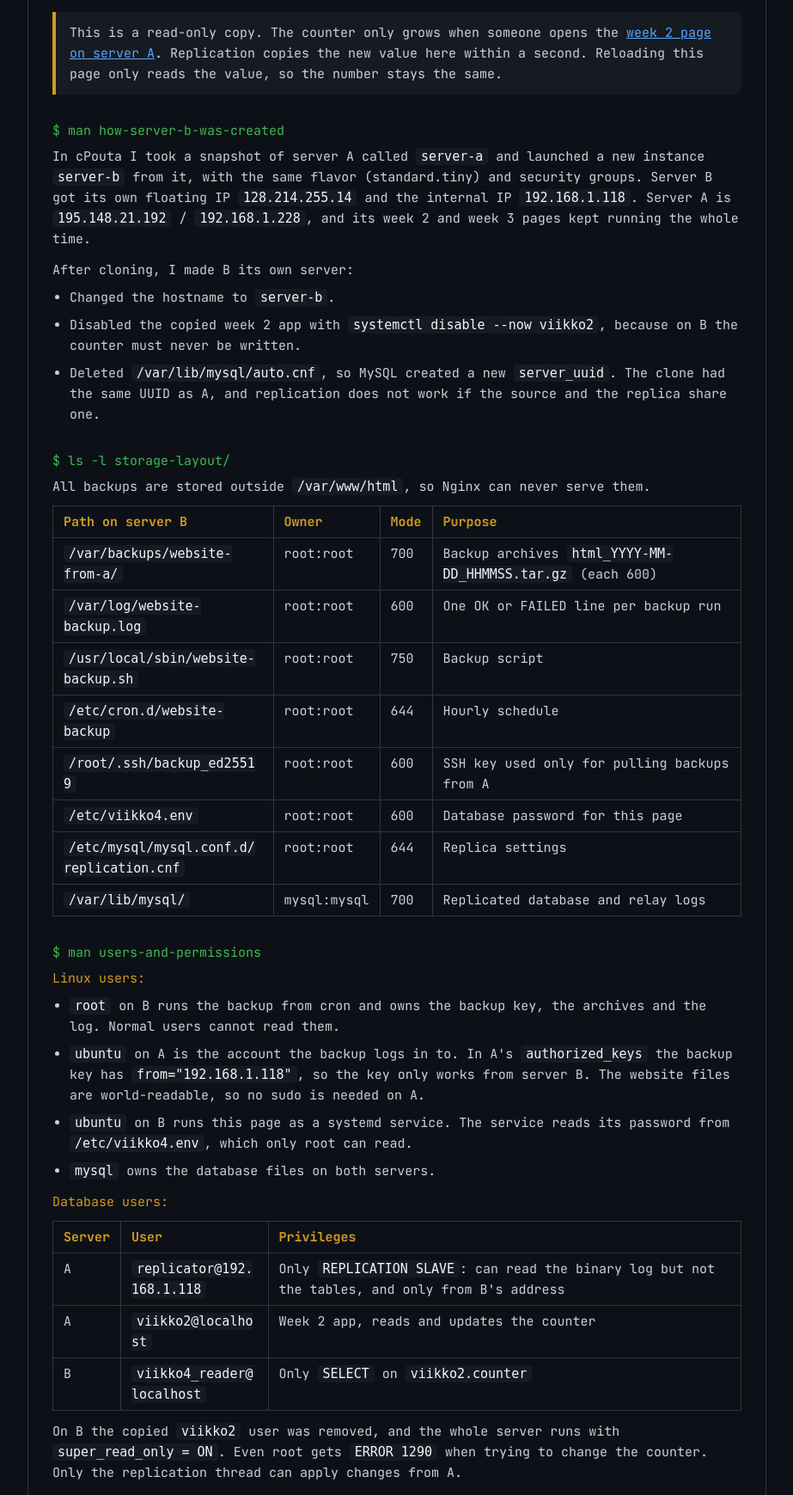
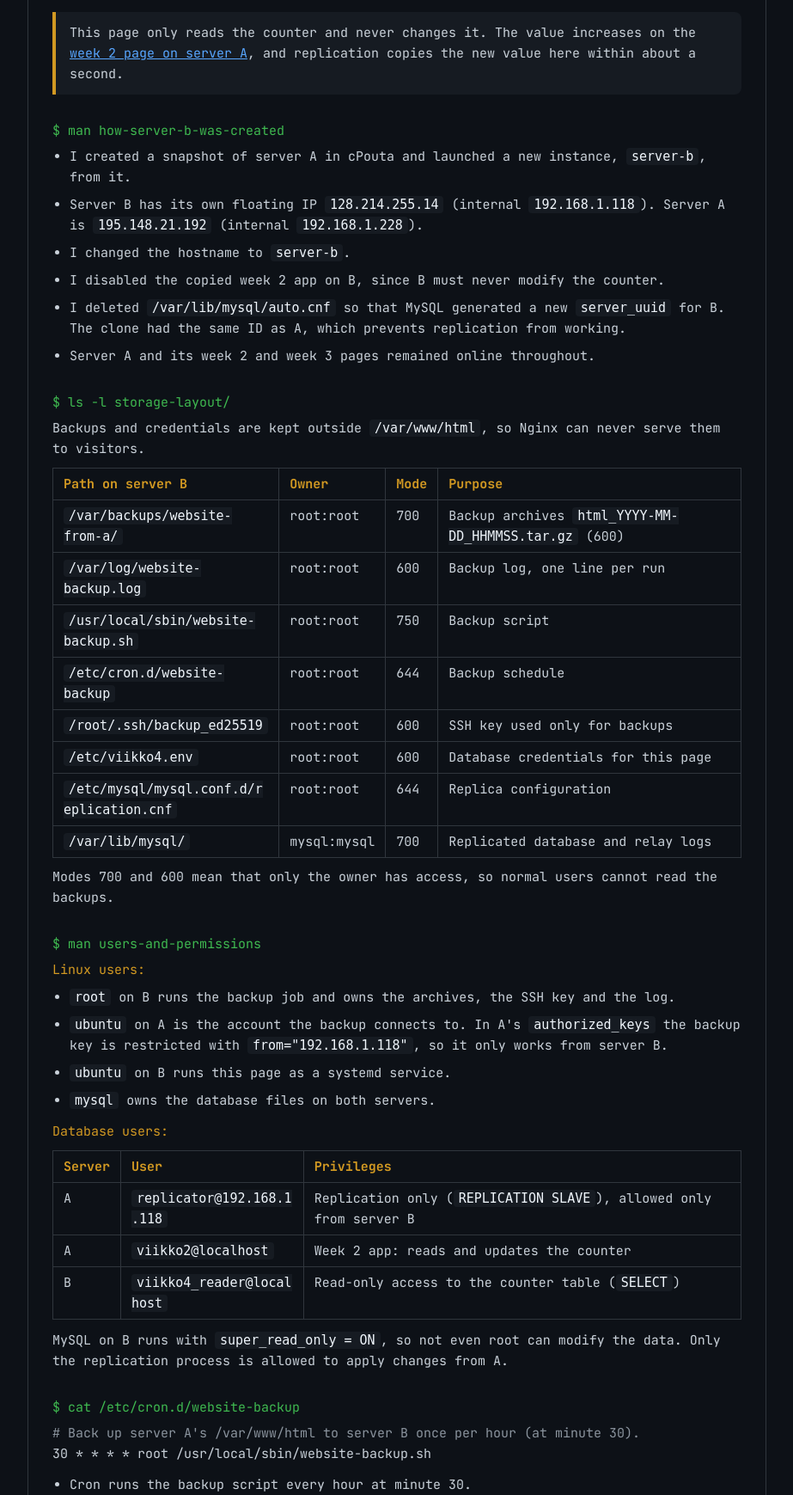
Before and after one commit to emilhalonen/Linux_Administration_TVT26KMO, a Flask app: template viikko4/templates/index.html in a window 1280 px wide. Shown: the part 580-2319 px from the top of the page at 86% size, without its empty margins (178-1101 px from the left). Run offline with Flask 3, Linux system fonts and the light colour scheme; the template is opened without the code that fills it, so the values that code supplies are empty.

Commit message:
small changes to index.html

```diff
--- a/viikko4/templates/index.html
+++ b/viikko4/templates/index.html
@@ -117,70 +117,64 @@
 <span class="key">super_read_only    </span> : <span class="OK">{{ super_read_only }}</span>
 <span class="key">Value read at      </span> : {{ queried_at }}</pre>
             <p class="notice" style="margin-top: 12px;">
-                This is a read-only copy. The counter only grows when someone opens the
-                <a href="http://195.148.21.192/viikko2/">week 2 page on server A</a>.
-                Replication copies the new value here within a second. Reloading this page
-                only reads the value, so the number stays the same.
+                This page only reads the counter and never changes it. The value increases on the
+                <a href="http://195.148.21.192/viikko2/">week 2 page on server A</a>, and replication
+                copies the new value here within about a second.
             </p>
         </div>
 
         <div class="block">
             <span class="prompt">$ man how-server-b-was-created</span>
-            <p>
-                In cPouta I took a snapshot of server A called <code>server-a</code> and launched a new
-                instance <code>server-b</code> from it, with the same flavor (standard.tiny) and security
-                groups. Server B got its own floating IP <code>128.214.255.14</code> and the internal IP
-                <code>192.168.1.118</code>. Server A is <code>195.148.21.192</code> /
-                <code>192.168.1.228</code>, and its week 2 and week 3 pages kept running the whole time.
-            </p>
-            <p style="margin-top: 12px;">After cloning, I made B its own server:</p>
-            <ul style="margin-top: 8px;">
-                <li>Changed the hostname to <code>server-b</code>.</li>
-                <li>Disabled the copied week 2 app with <code>systemctl disable --now viikko2</code>, because on B the counter must never be written.</li>
-                <li>Deleted <code>/var/lib/mysql/auto.cnf</code>, so MySQL created a new <code>server_uuid</code>. The clone had the same UUID as A, and replication does not work if the source and the replica share one.</li>
+            <ul>
+                <li>I created a snapshot of server A in cPouta and launched a new instance, <code>server-b</code>, from it.</li>
+                <li>Server B has its own floating IP <code>128.214.255.14</code> (internal <code>192.168.1.118</code>). Server A is <code>195.148.21.192</code> (internal <code>192.168.1.228</code>).</li>
+                <li>I changed the hostname to <code>server-b</code>.</li>
+                <li>I disabled the copied week 2 app on B, since B must never modify the counter.</li>
+                <li>I deleted <code>/var/lib/mysql/auto.cnf</code> so that MySQL generated a new <code>server_uuid</code> for B. The clone had the same ID as A, which prevents replication from working.</li>
+                <li>Server A and its week 2 and week 3 pages remained online throughout.</li>
             </ul>
         </div>
 
         <div class="block">
             <span class="prompt">$ ls -l storage-layout/</span>
-            <p>All backups are stored outside <code>/var/www/html</code>, so Nginx can never serve them.</p>
+            <p>Backups and credentials are kept outside <code>/var/www/html</code>, so Nginx can never serve them to visitors.</p>
             <div class="table-wrap">
             <table>
                 <tr><th>Path on server B</th><th>Owner</th><th>Mode</th><th>Purpose</th></tr>
-                <tr><td><code>/var/backups/website-from-a/</code></td><td>root:root</td><td>700</td><td>Backup archives <code>html_YYYY-MM-DD_HHMMSS.tar.gz</code> (each 600)</td></tr>
-                <tr><td><code>/var/log/website-backup.log</code></td><td>root:root</td><td>600</td><td>One OK or FAILED line per backup run</td></tr>
+                <tr><td><code>/var/backups/website-from-a/</code></td><td>root:root</td><td>700</td><td>Backup archives <code>html_YYYY-MM-DD_HHMMSS.tar.gz</code> (600)</td></tr>
+                <tr><td><code>/var/log/website-backup.log</code></td><td>root:root</td><td>600</td><td>Backup log, one line per run</td></tr>
                 <tr><td><code>/usr/local/sbin/website-backup.sh</code></td><td>root:root</td><td>750</td><td>Backup script</td></tr>
-                <tr><td><code>/etc/cron.d/website-backup</code></td><td>root:root</td><td>644</td><td>Hourly schedule</td></tr>
-                <tr><td><code>/root/.ssh/backup_ed25519</code></td><td>root:root</td><td>600</td><td>SSH key used only for pulling backups from A</td></tr>
-                <tr><td><code>/etc/viikko4.env</code></td><td>root:root</td><td>600</td><td>Database password for this page</td></tr>
-                <tr><td><code>/etc/mysql/mysql.conf.d/replication.cnf</code></td><td>root:root</td><td>644</td><td>Replica settings</td></tr>
+                <tr><td><code>/etc/cron.d/website-backup</code></td><td>root:root</td><td>644</td><td>Backup schedule</td></tr>
+                <tr><td><code>/root/.ssh/backup_ed25519</code></td><td>root:root</td><td>600</td><td>SSH key used only for backups</td></tr>
+                <tr><td><code>/etc/viikko4.env</code></td><td>root:root</td><td>600</td><td>Database credentials for this page</td></tr>
+                <tr><td><code>/etc/mysql/mysql.conf.d/replication.cnf</code></td><td>root:root</td><td>644</td><td>Replica configuration</td></tr>
                 <tr><td><code>/var/lib/mysql/</code></td><td>mysql:mysql</td><td>700</td><td>Replicated database and relay logs</td></tr>
             </table>
             </div>
+            <p style="margin-top: 10px;">Modes 700 and 600 mean that only the owner has access, so normal users cannot read the backups.</p>
         </div>
 
         <div class="block">
             <span class="prompt">$ man users-and-permissions</span>
             <p><span class="key">Linux users:</span></p>
             <ul style="margin-top: 8px;">
-                <li><code>root</code> on B runs the backup from cron and owns the backup key, the archives and the log. Normal users cannot read them.</li>
-                <li><code>ubuntu</code> on A is the account the backup logs in to. In A's <code>authorized_keys</code> the backup key has <code>from="192.168.1.118"</code>, so the key only works from server B. The website files are world-readable, so no sudo is needed on A.</li>
-                <li><code>ubuntu</code> on B runs this page as a systemd service. The service reads its password from <code>/etc/viikko4.env</code>, which only root can read.</li>
+                <li><code>root</code> on B runs the backup job and owns the archives, the SSH key and the log.</li>
+                <li><code>ubuntu</code> on A is the account the backup connects to. In A's <code>authorized_keys</code> the backup key is restricted with <code>from="192.168.1.118"</code>, so it only works from server B.</li>
+                <li><code>ubuntu</code> on B runs this page as a systemd service.</li>
                 <li><code>mysql</code> owns the database files on both servers.</li>
             </ul>
             <p style="margin-top: 12px;"><span class="key">Database users:</span></p>
             <div class="table-wrap">
             <table>
                 <tr><th>Server</th><th>User</th><th>Privileges</th></tr>
-                <tr><td>A</td><td><code>replicator@192.168.1.118</code></td><td>Only <code>REPLICATION SLAVE</code>: can read the binary log but not the tables, and only from B's address</td></tr>
-                <tr><td>A</td><td><code>viikko2@localhost</code></td><td>Week 2 app, reads and updates the counter</td></tr>
-                <tr><td>B</td><td><code>viikko4_reader@localhost</code></td><td>Only <code>SELECT</code> on <code>viikko2.counter</code></td></tr>
+                <tr><td>A</td><td><code>replicator@192.168.1.118</code></td><td>Replication only (<code>REPLICATION SLAVE</code>), allowed only from server B</td></tr>
+                <tr><td>A</td><td><code>viikko2@localhost</code></td><td>Week 2 app: reads and updates the counter</td></tr>
+                <tr><td>B</td><td><code>viikko4_reader@localhost</code></td><td>Read-only access to the counter table (<code>SELECT</code>)</td></tr>
             </table>
             </div>
             <p style="margin-top: 12px;">
-                On B the copied <code>viikko2</code> user was removed, and the whole server runs with
-                <code>super_read_only = ON</code>. Even root gets <code>ERROR 1290</code> when trying to change
-                the counter. Only the replication thread can apply changes from A.
+                MySQL on B runs with <code>super_read_only = ON</code>, so not even root can modify the data.
+                Only the replication process is allowed to apply changes from A.
             </p>
         </div>
 
@@ -188,43 +182,36 @@
             <span class="prompt">$ cat /etc/cron.d/website-backup</span>
 <pre><span class="comment"># Back up server A's /var/www/html to server B once per hour (at minute 30).</span>
 30 * * * * root /usr/local/sbin/website-backup.sh</pre>
-            <p style="margin-top: 12px;">
-                Server B <em>pulls</em> the backup from A, so A does not need any access to B. Every hour at
-                minute 30 the script runs <code>tar</code> on A over SSH and saves the stream as a timestamped
-                archive on B. I chose minute 30 because the week 3 report on A is rewritten at the start of
-                every minute, and :30 is far from the full hour when other jobs usually run.
-            </p>
-            <ul style="margin-top: 8px;">
-                <li>The archive is first saved as <code>.part</code> and checked with <code>tar -tzf</code>. Only a working archive is renamed to <code>.tar.gz</code>, so broken copy never looks like a real backup.</li>
-                <li>Every run writes <code>OK</code> with the file name and size, or <code>FAILED</code>, to the log.</li>
-                <li>The newest 48 archives are kept, which is two days of hourly backups. Older ones are deleted.</li>
-                <li><code>umask 077</code> makes every new file readable by root only.</li>
+            <ul style="margin-top: 12px;">
+                <li>Cron runs the backup script every hour at minute 30.</li>
+                <li>Server B pulls <code>/var/www/html</code> from A over SSH and saves it as a timestamped <code>.tar.gz</code> archive.</li>
+                <li>Each archive is verified before it is saved, so a broken copy is never kept.</li>
+                <li>Every run logs either <code>OK</code> or <code>FAILED</code>.</li>
+                <li>The 48 most recent backups (two days) are kept, and older ones are removed automatically.</li>
             </ul>
         </div>
 
         <div class="block">
             <span class="prompt">$ man replication</span>
             <p>
-                The assignment mentions MariaDB, but my servers already ran MySQL 8.0 from the week 2, so I used
-                MySQL replication instead. The idea is the same, only some commands have new names, for example
-                <code>CHANGE REPLICATION SOURCE TO</code> instead of <code>CHANGE MASTER TO</code>.
+                The weekly task refers to MariaDB, but my servers were already running MySQL 8.0 from week 2,
+                so I used MySQL replication instead. Anyways the principle is the same :)
             </p>
             <ul style="margin-top: 8px;">
-                <li><span class="key">Server A</span> writes every change to a binary log (<code>log_bin</code>, <code>binlog_format = ROW</code>, <code>server-id = 1</code>). MySQL listens only on localhost and the internal address <code>192.168.1.228</code>, not on the public IP.</li>
-                <li><span class="key">Server B</span> (<code>server-id = 2</code>) connects to A as <code>replicator</code>, copies the log into its relay log and applies the changes. <code>replicate-do-db = viikko2</code> limits replication to the counter database.</li>
-                <li>To start, I made a dump of A with <code>mysqldump --single-transaction --source-data=2</code>. It saves the binary log position (<code>mysql-bin.000001</code>, 1056), so B knows exactly where to continue. The dump was deleted after importing it.</li>
-                <li><code>GET_SOURCE_PUBLIC_KEY = 1</code> is needed because MySQL 8 uses the <code>caching_sha2_password</code> login method.</li>
+                <li><span class="key">Server A</span> records every database change in a binary log.</li>
+                <li><span class="key">Server B</span> connects to A as <code>replicator</code>, reads the log and applies the same changes to its own copy.</li>
+                <li>Only the <code>viikko2</code> database is replicated.</li>
+                <li>MySQL on A is reachable only from the internal network, not from the internet.</li>
+                <li>To get started, I copied the database from A to B with <code>mysqldump</code>. Since then, replication has kept B up to date. The dump file was deleted afterwards.</li>
             </ul>
         </div>
 
         <div class="block">
             <span class="prompt">$ man replication-vs-backup</span>
             <p>
-                Replication is not a backup. It copies every change to B within a second, including also mistakes.
-                If someone runs <code>DELETE</code> or <code>DROP TABLE</code> on A, the same thing happens on
-                B right away, and there is no older version to go back on. Replication protects against losing
-                a server, but backups protect against losing the data. That is why the website files are backed up
-                as timestamped archives, which keep the history of the last two days.
+                Replication does not replace backups. It copies every change to B immediately, including mistakes:
+                if a table is deleted on A, it disappears from B as well. Backups store earlier versions,
+                so the data can be restored after an error.
             </p>
         </div>
 
@@ -234,10 +221,10 @@
             <table>
                 <tr><th>Test</th><th>Result</th></tr>
                 <tr><td>Both pages are public</td><td class="pending">TODO</td></tr>
-                <tr><td>Loading A updates B</td><td>B showed 85. After four page loads on A, B showed 89 without doing anything on B. <span class="OK">OK</span></td></tr>
+                <tr><td>Loading A updates B</td><td>B showed 85. After four page loads on A, B showed 89. <span class="OK">OK</span></td></tr>
                 <tr><td>Loading B does not increment</td><td class="pending">TODO</td></tr>
-                <tr><td>B is read-only</td><td><code>UPDATE viikko2.counter ...</code> as root on B: <code>ERROR 1290 ... --super-read-only</code>. <span class="OK">OK</span></td></tr>
-                <tr><td>Replication status</td><td><code>Replica_IO_Running: Yes</code>, <code>Replica_SQL_Running: Yes</code>, <code>Seconds_Behind_Source: 0</code>, no errors. <span class="OK">OK</span></td></tr>
+                <tr><td>B is read-only</td><td>Updating the counter as root on B failed with <code>ERROR 1290 ... --super-read-only</code>. <span class="OK">OK</span></td></tr>
+                <tr><td>Replication status</td><td><code>Replica_IO_Running: Yes</code>, <code>Replica_SQL_Running: Yes</code>, <code>Seconds_Behind_Source: 0</code>. <span class="OK">OK</span></td></tr>
                 <tr><td>Two scheduled backups</td><td class="pending">TODO</td></tr>
                 <tr><td>Restore test</td><td class="pending">TODO</td></tr>
                 <tr><td>Reboot of server B</td><td class="pending">TODO</td></tr>
@@ -248,14 +235,11 @@
         <div class="block">
             <span class="prompt">$ cat lesson-learned.txt</span>
             <p>
-                After writing B's <code>replication.cnf</code> with nano and restarting MySQL,
-                <code>SELECT @@server_id, @@read_only</code> still returned 1 and 0. The file looked fine in
-                nano, but <code>cat</code> showed that all settings were on one long line. The line breaks
-                were lost when I pasted the text, and MySQL ignored the broken line without any error.
-                <code>my_print_defaults mysqld</code> confirmed that MySQL did not read my settings. I wrote
-                the file again with <code>printf '%s\n' ... | sudo tee</code>, checked it with
-                <code>cat -A</code> (every line must end with <code>$</code>), and after a restart the result was
-                2, 1, 1. The lesson: always check that a config change is really in use =D
+                After editing B's MySQL configuration with nano and restarting MySQL, the new settings had no effect.
+                Running <code>cat</code> on the file showed that all settings were on a single line: the line
+                breaks had been lost when I pasted the text, and MySQL silently ignored the line. I rewrote the
+                file with <code>printf</code>, verified it with <code>cat -A</code>, and after a restart the
+                settings were active. The lesson: always confirm that a configuration change is actually in use =D
             </p>
         </div>
 
```
